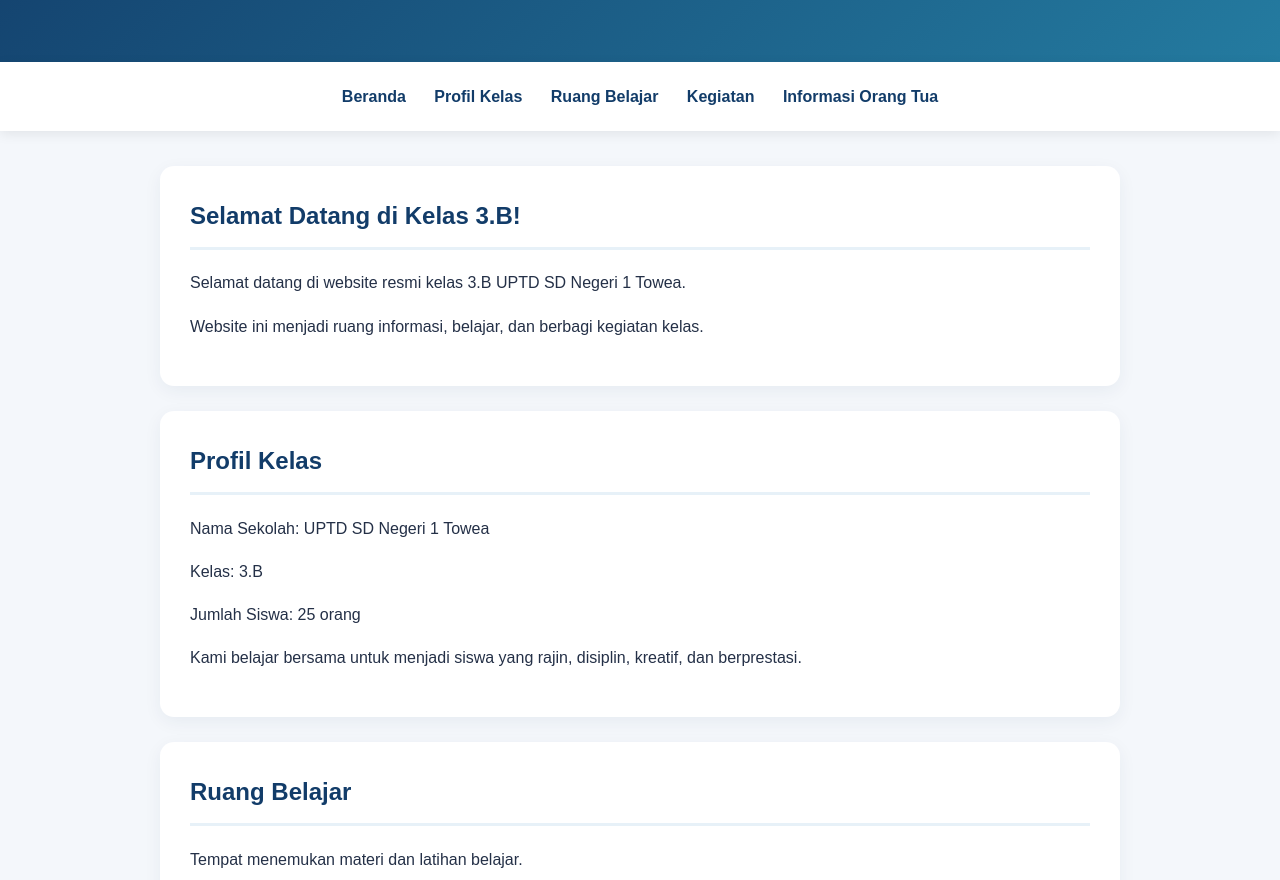
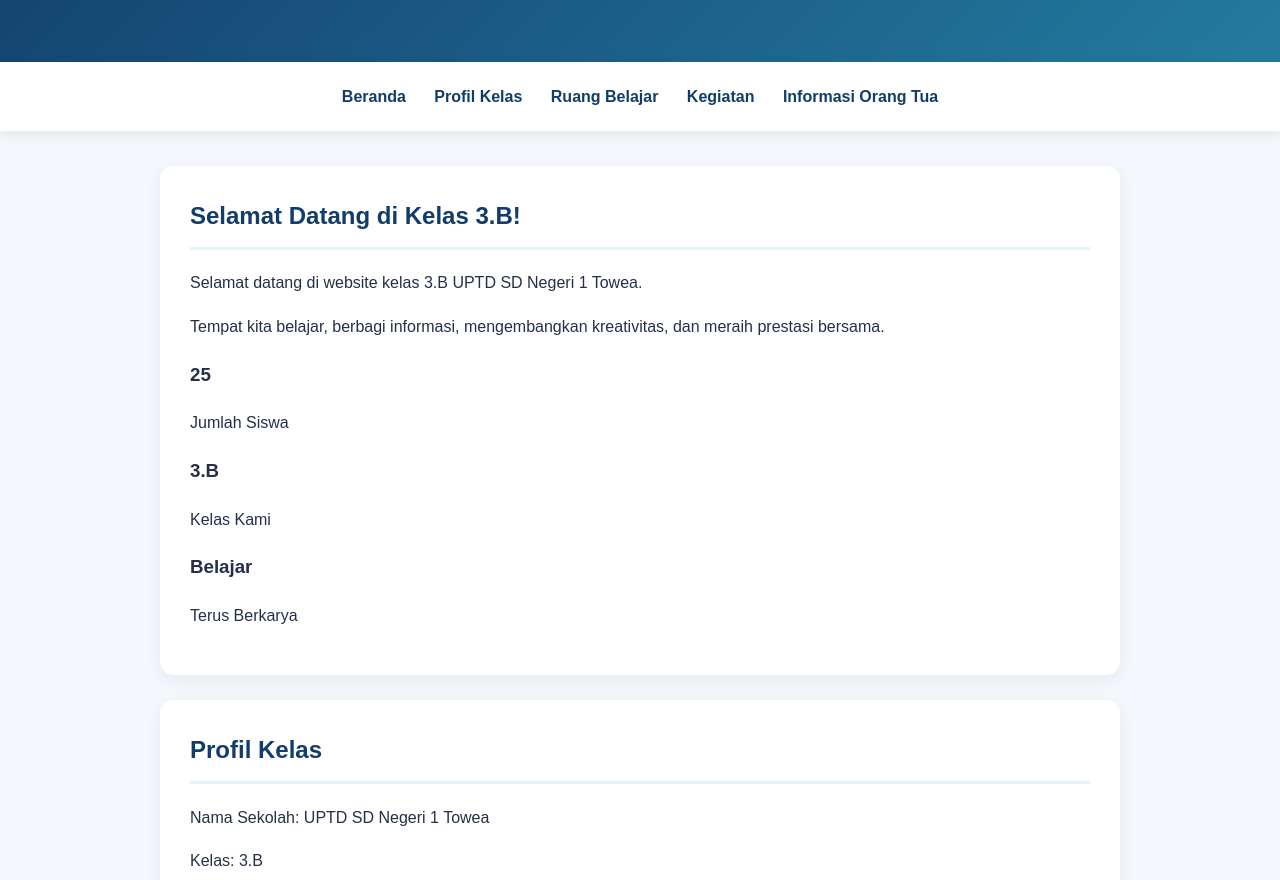
Before and after one commit to Munir-w/belajar-website, a plain HTML site: page index.html in a window 1280 px wide. Shown: the part 217-1097 px from the top of the page. Drawn offline with Linux system fonts and the light colour scheme.

Commit message:
Add class information cards

```diff
--- a/index.html
+++ b/index.html
@@ -24,18 +24,37 @@
     </nav>
 
     <main>
+
 <section id="beranda">
     <h2>Selamat Datang di Kelas 3.B!</h2>
+
     <p>
-                Selamat datang di website resmi kelas 3.B
+        Selamat datang di website kelas 3.B
         UPTD SD Negeri 1 Towea.
     </p>
+
     <p>
-                Website ini menjadi ruang informasi,
-                belajar, dan berbagi kegiatan kelas.
+        Tempat kita belajar, berbagi informasi,
+        mengembangkan kreativitas, dan meraih prestasi bersama.
     </p>
+
+    <div class="kartu-container">
+        <div class="kartu">
+            <h3>25</h3>
+            <p>Jumlah Siswa</p>
+        </div>
+
+        <div class="kartu">
+            <h3>3.B</h3>
+            <p>Kelas Kami</p>
+        </div>
+
+        <div class="kartu">
+            <h3>Belajar</h3>
+            <p>Terus Berkarya</p>
+        </div>
+    </div>
 </section>
-
         <section id="profil">
             <h2>Profil Kelas</h2>
             <p>Nama Sekolah: UPTD SD Negeri 1 Towea</p>
```
Lines whose indentation alone changed are shown as unchanged.
